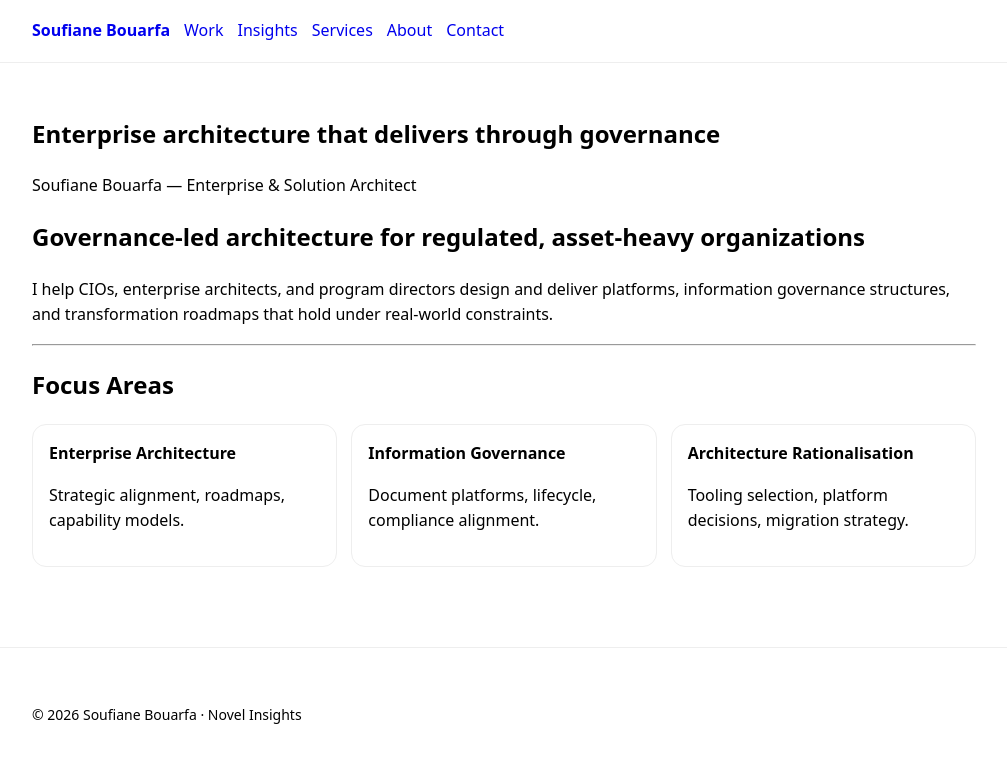
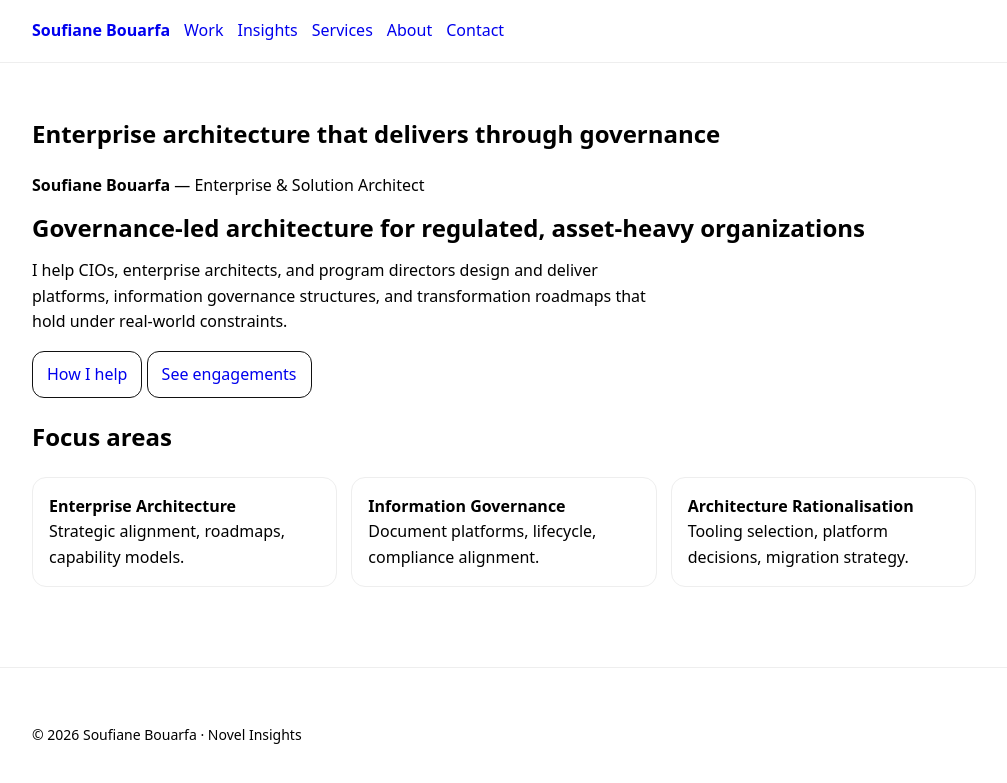
Before and after one commit to sbouarfa/soufianebouarfa.github.io, a Jekyll site: the page built from index.md, in a window 1280 px wide. Shown: the top 783 px of the page, without its empty margins (136-1143 px from the left). Built offline with Jekyll 4.4.1, drawn with Linux system fonts in a browser that asks for light colours.

Commit message:
Update index.md

```diff
--- a/index.md
+++ b/index.md
@@ -4,27 +4,35 @@ title: "Enterprise architecture that delivers through governance"
 summary: "Governance-led enterprise and solution architecture for regulated organizations."
 ---
 
-<div class="kicker">Soufiane Bouarfa — Enterprise & Solution Architect</div>
+<div class="hero">
+  <p><strong>Soufiane Bouarfa</strong> — Enterprise &amp; Solution Architect</p>
 
-# Governance-led architecture for regulated, asset-heavy organizations
+  <h1>Governance-led architecture for regulated, asset-heavy organizations</h1>
 
-I help CIOs, enterprise architects, and program directors design and deliver platforms, information governance structures, and transformation roadmaps that hold under real-world constraints.
+  <p>
+    I help CIOs, enterprise architects, and program directors design and deliver platforms,
+    information governance structures, and transformation roadmaps that hold under real-world constraints.
+  </p>
 
----
+  <p>
+    <a class="btn" href="/services/">How I help</a>
+    <a class="btn" href="/work/">See engagements</a>
+  </p>
+</div>
 
-## Focus Areas
+## Focus areas
 
 <div class="grid">
   <div class="card">
-    <strong>Enterprise Architecture</strong>
-    <p>Strategic alignment, roadmaps, capability models.</p>
+    <strong>Enterprise Architecture</strong><br/>
+    Strategic alignment, roadmaps, capability models.
   </div>
   <div class="card">
-    <strong>Information Governance</strong>
-    <p>Document platforms, lifecycle, compliance alignment.</p>
+    <strong>Information Governance</strong><br/>
+    Document platforms, lifecycle, compliance alignment.
   </div>
   <div class="card">
-    <strong>Architecture Rationalisation</strong>
-    <p>Tooling selection, platform decisions, migration strategy.</p>
+    <strong>Architecture Rationalisation</strong><br/>
+    Tooling selection, platform decisions, migration strategy.
   </div>
 </div>
```
